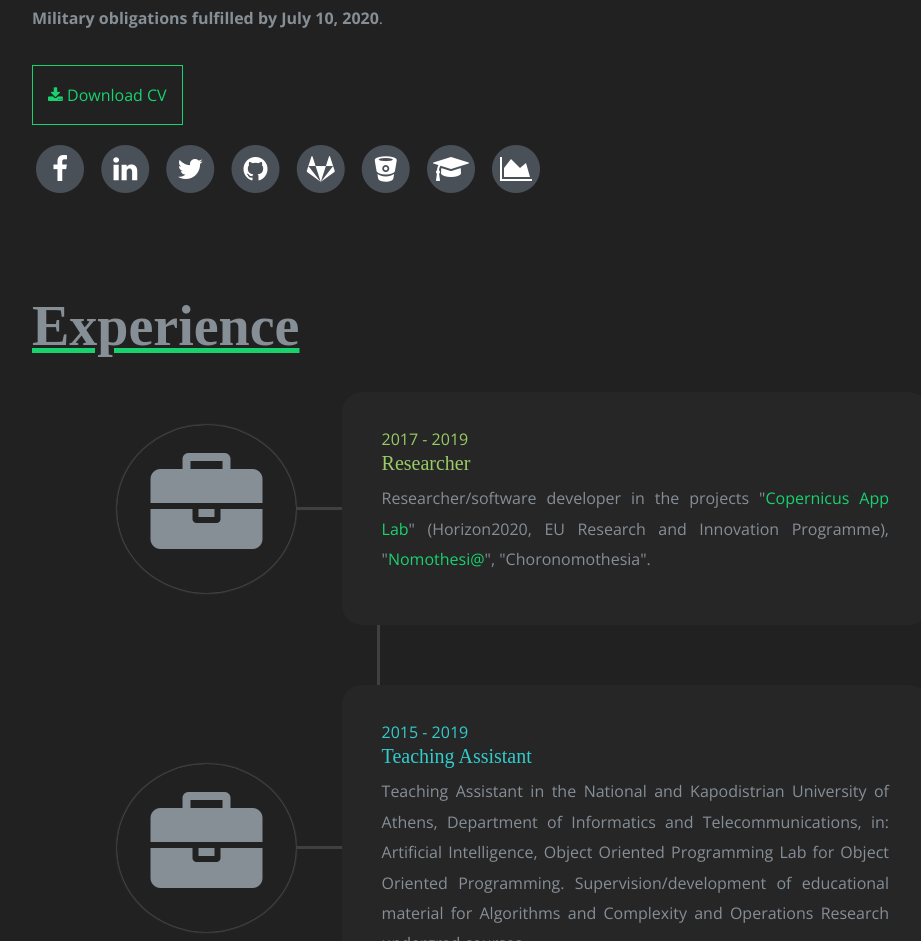
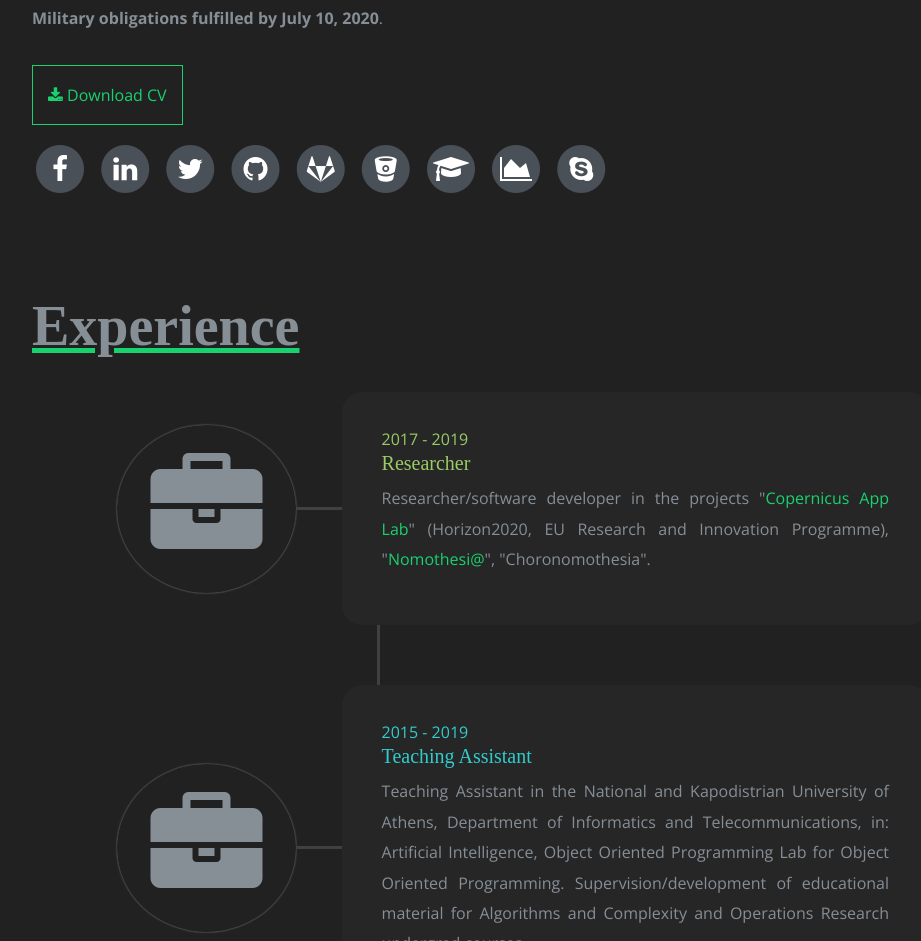
Before and after one commit to iosang/iosang.github.io, a plain HTML site: page index.html in a window 1280 px wide. Shown: the part 1018-1959 px from the top of the page, without its empty margins (288-1209 px from the left). Drawn offline with nearby package versions, Linux system fonts and the light colour scheme; a web font is replaced by a local one.

Commit message:
Added Skype information.

```diff
--- a/index.html
+++ b/index.html
@@ -278,6 +278,15 @@ License URL: https://creativecommons.org/licenses/by/4.0/
                                 <span class="fa-stack fa-lg">
                                     <i class="fa fa-circle fa-stack-2x"></i>
                                     <i class="fa fa-area-chart fa-stack-1x fa-inverse"></i>
+                                </span>
+                            </a>
+                        </li>
+                        <li class="list-inline-item">
+                            <a href="skype:live:iosif_15?chat" data-toggle="tooltip" data-placement="top" title="Skype"
+                                data-offset="0 10">
+                                <span class="fa-stack fa-lg">
+                                    <i class="fa fa-circle fa-stack-2x"></i>
+                                    <i class="fa fa-skype fa-stack-1x fa-inverse"></i>
                                 </span>
                             </a>
                         </li>
```
Also changed, not shown: 4 other files.
